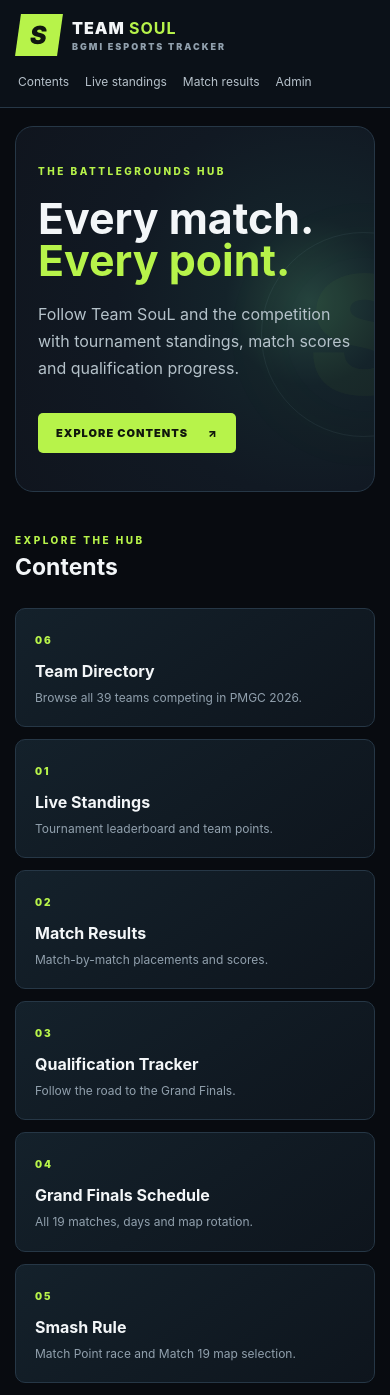
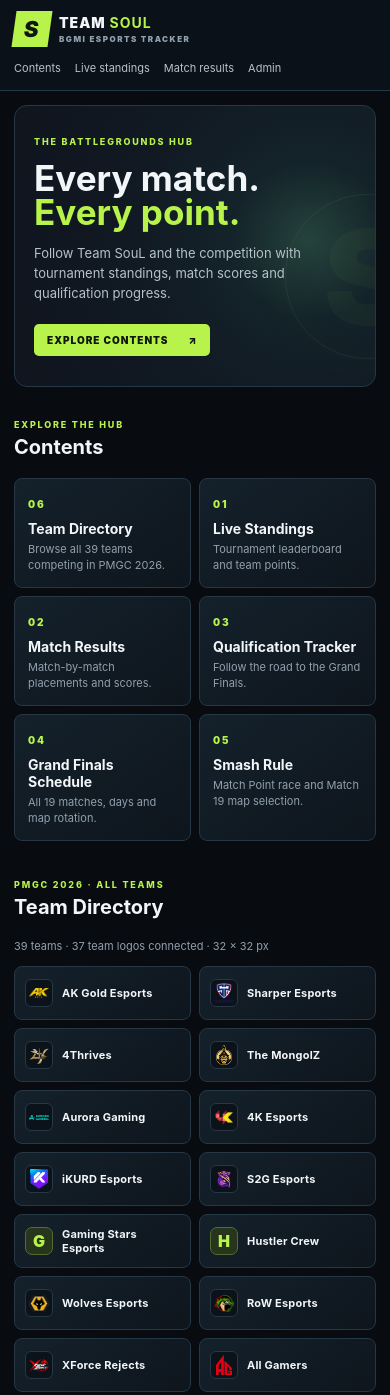
Before and after one commit to SOUL382/TEAM_SOUL, a plain HTML site: page index.html in a window 390 px wide. Shown: the top 1395 px of the page. Drawn offline with Linux system fonts and the light colour scheme; no server answers.

Commit message:
Make mobile tracker layout more compact

```diff
--- a/style.css
+++ b/style.css
@@ -61,3 +61,48 @@ html{scroll-behavior:smooth}
   .brand{gap:9px;font-size:13px}
   .brand-mark{width:38px;height:38px}
 }
+
+/* Compact phone sizing */
+@media(max-width:700px){
+  main{padding-left:14px;padding-right:14px}
+  .top{padding:11px 14px;gap:10px}
+  .brand{font-size:14px;gap:9px}
+  .brand-mark{width:36px;height:36px;font-size:22px}
+  .brand small{font-size:8px;letter-spacing:1.5px}
+  nav{gap:8px 14px;font-size:11px}
+  .hero{min-height:265px;padding:30px 19px;margin:14px 0 32px;border-radius:13px}
+  .hero h1{font-size:clamp(34px,9vw,46px);margin:14px 0 10px}
+  .hero p{font-size:13px;line-height:1.55;max-width:92%}
+  .hero-orb{width:165px;height:165px;font-size:132px;right:-75px;top:88px}
+  .primary-link{padding:10px 13px;font-size:10px;margin-top:8px}
+  .section{margin:28px 0 38px}
+  .section-head{margin-bottom:14px;gap:10px}
+  .section h2{font-size:20px;margin:5px 0}
+  .eyebrow{font-size:9px;letter-spacing:1.8px}
+  .contents-grid,.team-directory-grid,.results-grid{gap:8px}
+  .contents-card{padding:13px;border-radius:8px}
+  .contents-card h3{font-size:14px;margin:8px 0 5px}
+  .contents-card p{font-size:11px;line-height:1.45}
+  .team-directory-card{min-height:54px;padding:8px 10px;gap:9px}
+  .team-directory-card strong{font-size:12px}
+  .result-card,.panel{padding:13px;border-radius:8px}
+  .result-card h3{font-size:15px}
+  .result-card{font-size:12px}
+  .muted,.note{font-size:11px}
+  th,td{padding:11px 12px}
+  th{font-size:9px}
+  td{font-size:12px}
+  .finals-match{padding:8px 0;font-size:12px}
+  footer{font-size:10px}
+}
+@media(max-width:500px){
+  .contents-grid,.team-directory-grid{grid-template-columns:repeat(2,minmax(0,1fr))}
+  .results-grid{grid-template-columns:repeat(2,minmax(0,1fr))}
+  .team-directory-card strong{font-size:11px}
+  .team-directory-logo,.team-directory-mark{flex-basis:28px;width:28px;height:28px}
+  .hero{min-height:245px}
+}
+@media(max-width:360px){
+  .contents-grid,.team-directory-grid,.results-grid{grid-template-columns:minmax(0,1fr)}
+  .hero h1{font-size:34px}
+}
```
